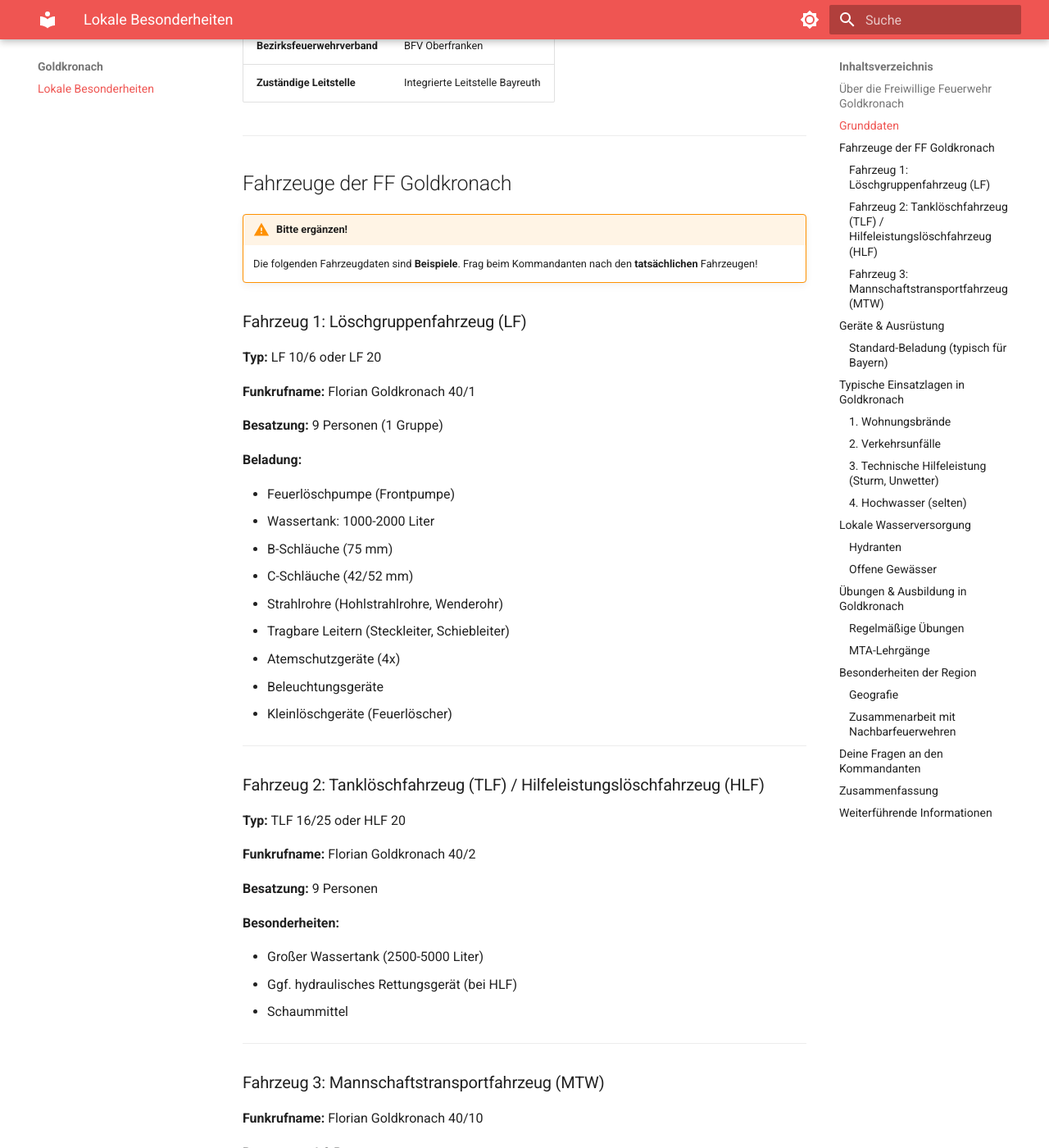
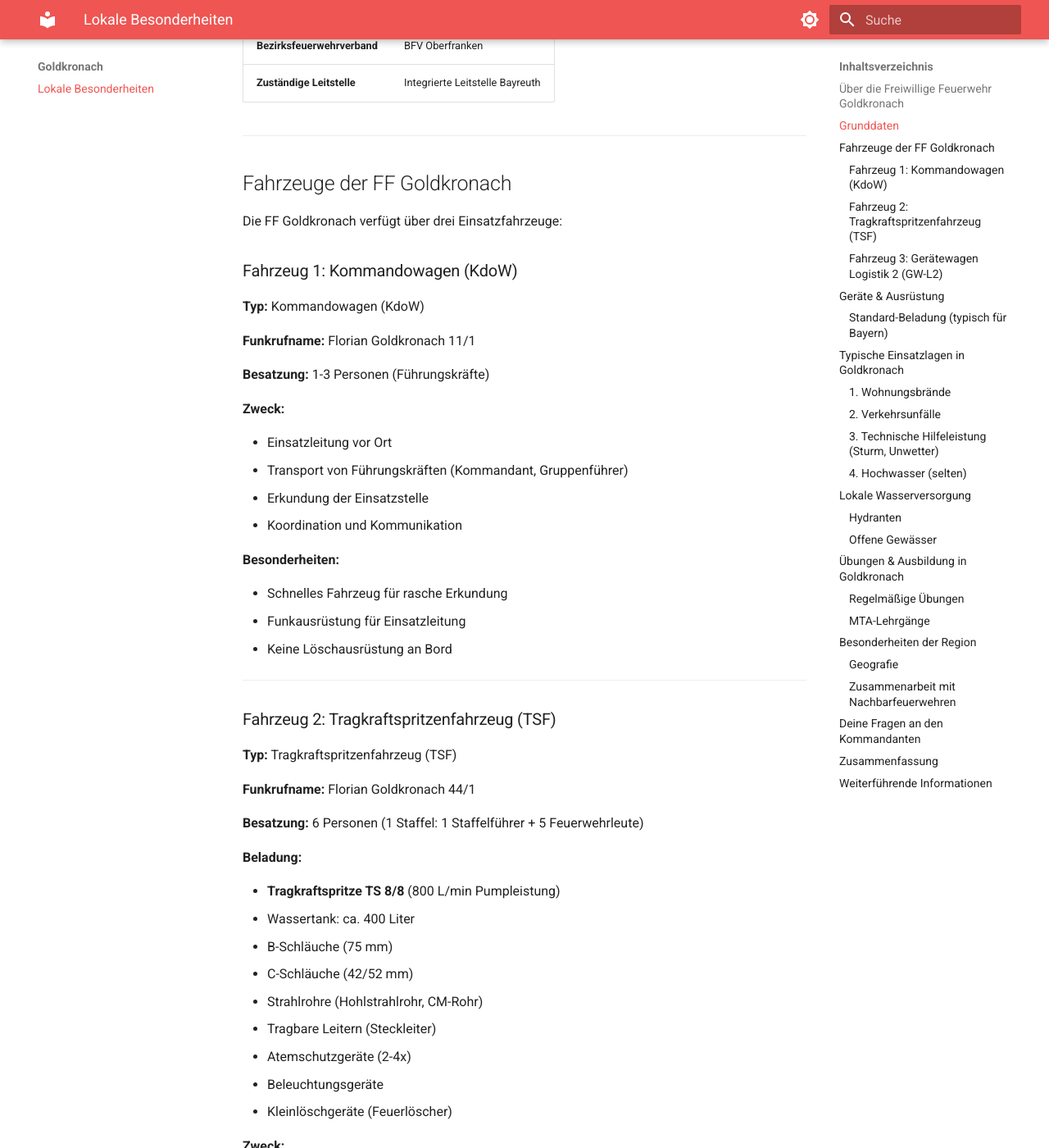
Before and after one commit to slauger/mta-lernplattform, an MkDocs documentation site: the page built from docs/goldkronach.md, in a window 1280 px wide and 1400 px high, scrolled down 720 px. Shown: the whole window at 82% size. Built offline with MkDocs 1.6.1 and Material for MkDocs 9.7.7, drawn with Linux system fonts in a browser that asks for light colours; some of the changed text lies outside the part shown.

Commit message:
Docs: Update Goldkronach Fahrzeugdaten (11/1, 44/1, 56/1)
Ersetzt generische Platzhalter durch tatsächliche Fahrzeuge:
- 11/1: Kommandowagen (KdoW)
- 44/1: Tragkraftspritzenfahrzeug (TSF)
- 56/1: Gerätewagen Logistik 2 (GW-L2)

```diff
--- a/docs/goldkronach.md
+++ b/docs/goldkronach.md
@@ -23,57 +23,88 @@ Die **Freiwillige Feuerwehr Goldkronach** ist eine von vielen Feuerwehren im Lan
 
 ## Fahrzeuge der FF Goldkronach
 
-!!! warning "Bitte ergänzen!"
-    Die folgenden Fahrzeugdaten sind **Beispiele**. Frag beim Kommandanten nach den **tatsächlichen** Fahrzeugen!
+Die FF Goldkronach verfügt über drei Einsatzfahrzeuge:
 
-### Fahrzeug 1: Löschgruppenfahrzeug (LF)
+### Fahrzeug 1: Kommandowagen (KdoW)
 
-**Typ:** LF 10/6 oder LF 20
+**Typ:** Kommandowagen (KdoW)
 
-**Funkrufname:** Florian Goldkronach 40/1
+**Funkrufname:** Florian Goldkronach 11/1
 
-**Besatzung:** 9 Personen (1 Gruppe)
+**Besatzung:** 1-3 Personen (Führungskräfte)
+
+**Zweck:**
+
+- Einsatzleitung vor Ort
+- Transport von Führungskräften (Kommandant, Gruppenführer)
+- Erkundung der Einsatzstelle
+- Koordination und Kommunikation
+
+**Besonderheiten:**
+
+- Schnelles Fahrzeug für rasche Erkundung
+- Funkausrüstung für Einsatzleitung
+- Keine Löschausrüstung an Bord
+
+---
+
+### Fahrzeug 2: Tragkraftspritzenfahrzeug (TSF)
+
+**Typ:** Tragkraftspritzenfahrzeug (TSF)
+
+**Funkrufname:** Florian Goldkronach 44/1
+
+**Besatzung:** 6 Personen (1 Staffel: 1 Staffelführer + 5 Feuerwehrleute)
 
 **Beladung:**
 
-- Feuerlöschpumpe (Frontpumpe)
-- Wassertank: 1000-2000 Liter
+- **Tragkraftspritze TS 8/8** (800 L/min Pumpleistung)
+- Wassertank: ca. 400 Liter
 - B-Schläuche (75 mm)
 - C-Schläuche (42/52 mm)
-- Strahlrohre (Hohlstrahlrohre, Wenderohr)
-- Tragbare Leitern (Steckleiter, Schiebleiter)
-- Atemschutzgeräte (4x)
+- Strahlrohre (Hohlstrahlrohr, CM-Rohr)
+- Tragbare Leitern (Steckleiter)
+- Atemschutzgeräte (2-4x)
 - Beleuchtungsgeräte
 - Kleinlöschgeräte (Feuerlöscher)
 
+**Zweck:**
+
+- Erste Löschmaßnahmen bei kleinen und mittleren Bränden
+- Technische Hilfeleistung
+- Standardfahrzeug für die meisten Einsätze
+
 ---
 
-### Fahrzeug 2: Tanklöschfahrzeug (TLF) / Hilfeleistungslöschfahrzeug (HLF)
+### Fahrzeug 3: Gerätewagen Logistik 2 (GW-L2)
 
-**Typ:** TLF 16/25 oder HLF 20
+**Typ:** Gerätewagen Logistik 2 / Versorgungs-LKW
 
-**Funkrufname:** Florian Goldkronach 40/2
+**Funkrufname:** Florian Goldkronach 56/1
 
-**Besatzung:** 9 Personen
+**Besatzung:** 1-3 Personen (je nach Einsatz)
+
+**Beladung:**
+
+- Umfangreiche Geräteausstattung
+- Zusätzliche Schläuche und Armaturen
+- Beleuchtungsgeräte (Flutlichtstrahler, Stromerzeuger)
+- Material für längere Einsätze
+- Absperr- und Sicherungsmaterial
+- Verpflegung und Versorgungsmaterial
+- Ggf. zusätzliche Atemschutzgeräte
+
+**Zweck:**
+
+- Logistische Unterstützung bei größeren Einsätzen
+- Transport von zusätzlichem Material
+- Versorgung der Einsatzkräfte (Wasser, Verpflegung)
+- Unterstützung bei Großschadenslagen
 
 **Besonderheiten:**
 
-- Großer Wassertank (2500-5000 Liter)
-- Ggf. hydraulisches Rettungsgerät (bei HLF)
-- Schaummittel
-
----
-
-### Fahrzeug 3: Mannschaftstransportfahrzeug (MTW)
-
-**Funkrufname:** Florian Goldkronach 40/10
-
-**Besatzung:** 6-9 Personen
-
-**Zweck:**
-
-- Transport von Personal zur Einsatzstelle
-- Unterstützung bei größeren Einsätzen
+- LKW über 7,5 Tonnen (Führerschein C/CE erforderlich)
+- Wird meist bei längeren Einsätzen oder Großlagen nachalarmiert
 
 ---
 
@@ -288,7 +319,7 @@ Nutze den nächsten Übungsabend, um diese Fragen zu klären:
 |--------|-------------|
 | **Landkreis** | Bayreuth |
 | **Leitstelle** | ILS Bayreuth |
-| **Fahrzeuge** | LF, TLF/HLF, MTW (Details beim Kommandanten erfragen!) |
+| **Fahrzeuge** | KdoW (11/1), TSF (44/1), GW-L2 (56/1) |
 | **Typische Einsätze** | Wohnungsbrände, Verkehrsunfälle, Sturmschäden |
 | **Besonderheit** | Ländliche Gegend, lange Anfahrtswege, Waldnähe |
 
```
